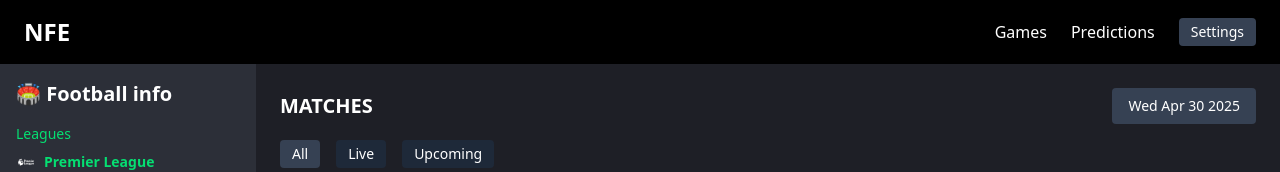
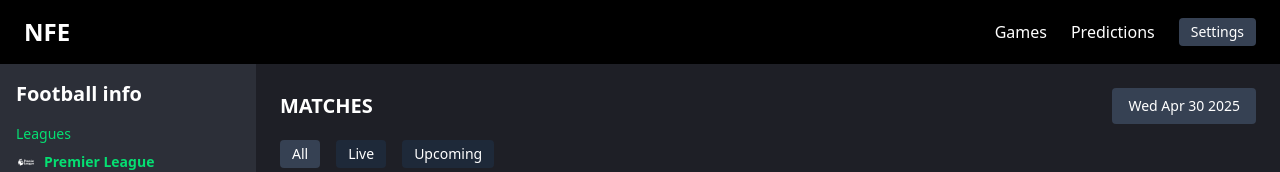
Before and after one commit to Juniorkpabitey/nfe-football-wins-prediction, a React (Vite) app: page /games in a window 1280 px wide. Shown: the top 172 px of the page. Built offline with nearby package versions, Linux system fonts and the light colour scheme; no server answers.

Commit message:
removed icon on football info

```diff
--- a/src/components/Sidebar.tsx
+++ b/src/components/Sidebar.tsx
@@ -19,7 +19,7 @@ const Sidebar: React.FC<SidebarProps> = ({ selectedLeague, onSelectLeague }) =>
 
   return (
     <div className="w-64 bg-[#2C2F38] p-4">
-      <h1 className="text-xl font-bold mb-4">🏟️ Football info</h1>
+      <h1 className="text-xl font-bold mb-4">Football info</h1>
       <h2 className="text-green-400 text-sm mb-2">Leagues</h2>
       <ul className="space-y-4">
         {leagues.map((league) => (
```
